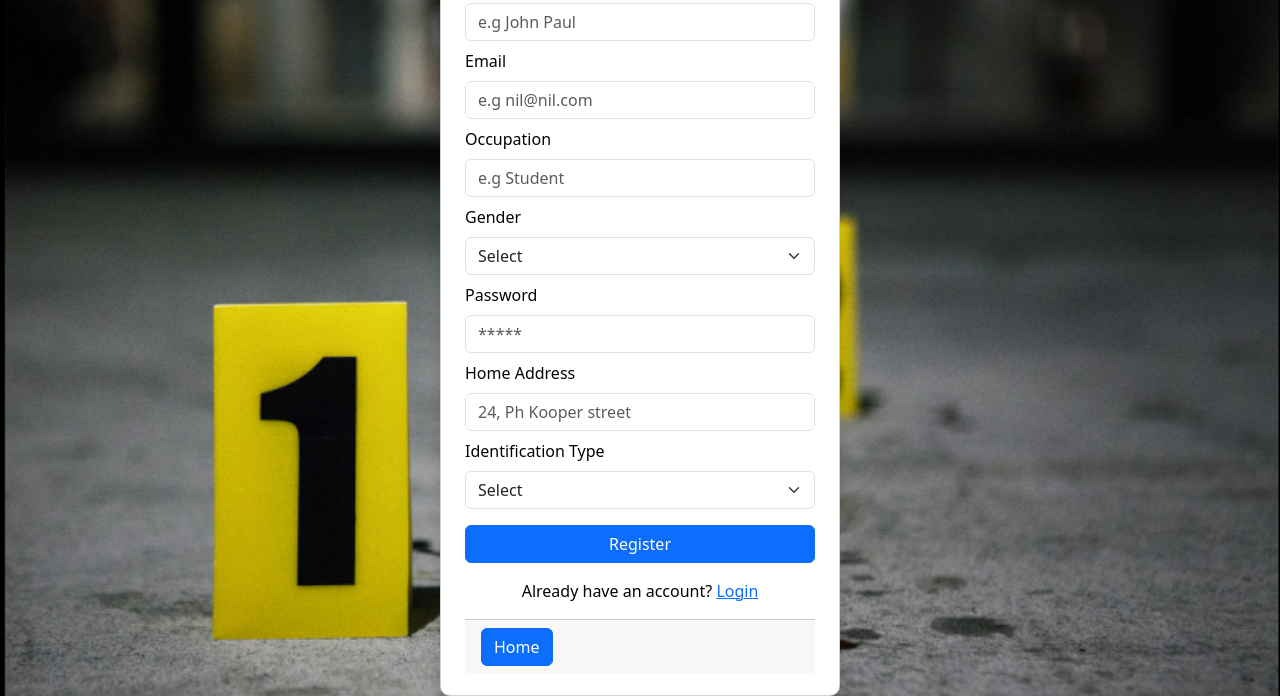
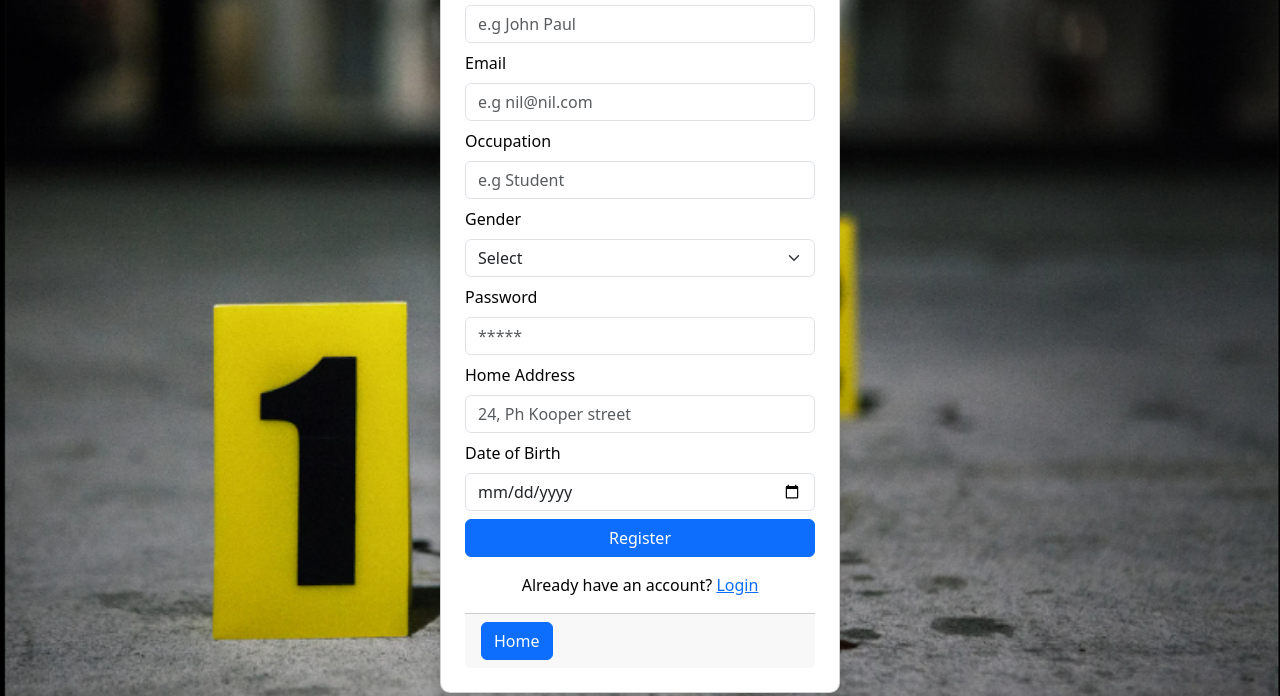
Before and after one commit to CHAGWASON/Crime-Emergency-report-system, a plain HTML site: page register.html in a window 1280 px wide. Shown: the part 104-800 px from the top of the page. Drawn offline with nearby package versions, Linux system fonts and the light colour scheme.

Commit message:
register.html

```diff
--- a/register.html
+++ b/register.html
@@ -48,15 +48,7 @@ body {
 
         <label class="form-label">Password</label> <input type="password" class="form-control mb-2" placeholder="*****" required>
          <label class="form-label">Home Address</label> <input type="text" class="form-control mb-2" placeholder="24, Ph Kooper street" required>
-         <div class="mb-3">
-                <label class="form-label">Identification Type</label>
-                <select class="form-select" id="type" required>
-                    <option value="">Select</option>
-                    <option>NIN</option>
-                    <option>PVC</option>
-                    <option>E-Passport</option>
-                                   </select>
-            </div>
+         <label class="form-label">Date of Birth</label> <input type="date" class="form-control mb-2" placeholder="24/04/1999" required>
 
         <button class="btn btn-primary w-100">Register</button>
     </form>
```
